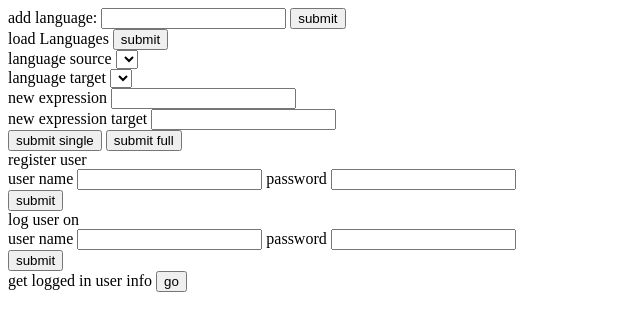
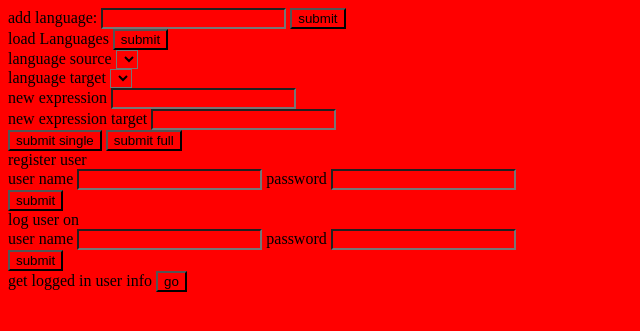
Before and after one commit to odedwolff/vocab, a Django app: page /vocab/client in a window 1280 px wide. Shown: the top 331 px of the page, without its empty margins (0-640 px from the left). Run offline with Django 3.2, Linux system fonts and the light colour scheme; lists and menus that the app fills with data are empty.

Commit message:
enabled serving static files for app, added a css file

```diff
--- /dev/null
+++ b/languageSite/vocab/static/vocab/style.css
@@ -0,0 +1,4 @@
+*{
+
+	background-color: red;
+}
--- a/languageSite/vocab/templates/vocab/client.html
+++ b/languageSite/vocab/templates/vocab/client.html
@@ -5,6 +5,9 @@
 	<head>
 		<script src="https://ajax.googleapis.com/ajax/libs/jquery/3.3.1/jquery.min.js"></script>
 
+		{% load static %}
+		<!-- script src="{% static "my_app/example.jpg" %}" alt="My image"/> -->
+		<link rel="stylesheet" href="{% static "vocab/style.css" %}"/>
 	</head>
 	<body>
 		<div id="add language">
@@ -181,6 +184,12 @@
 					debugQuick(error.responseText);
 				  }
 				});
+
+			}
+
+
+			function setPanelLoggedOn(userName){
+
 
 			}
 
```
